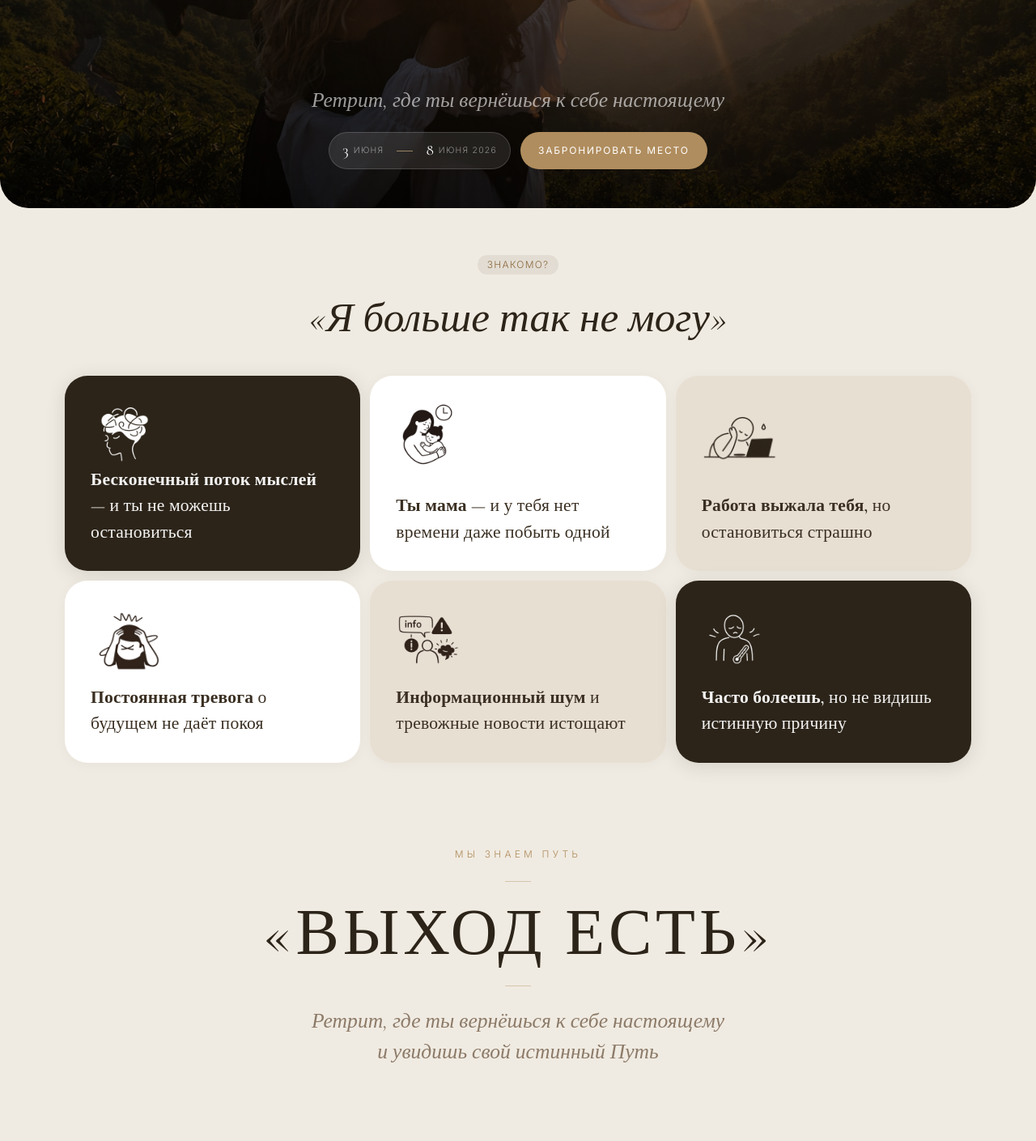
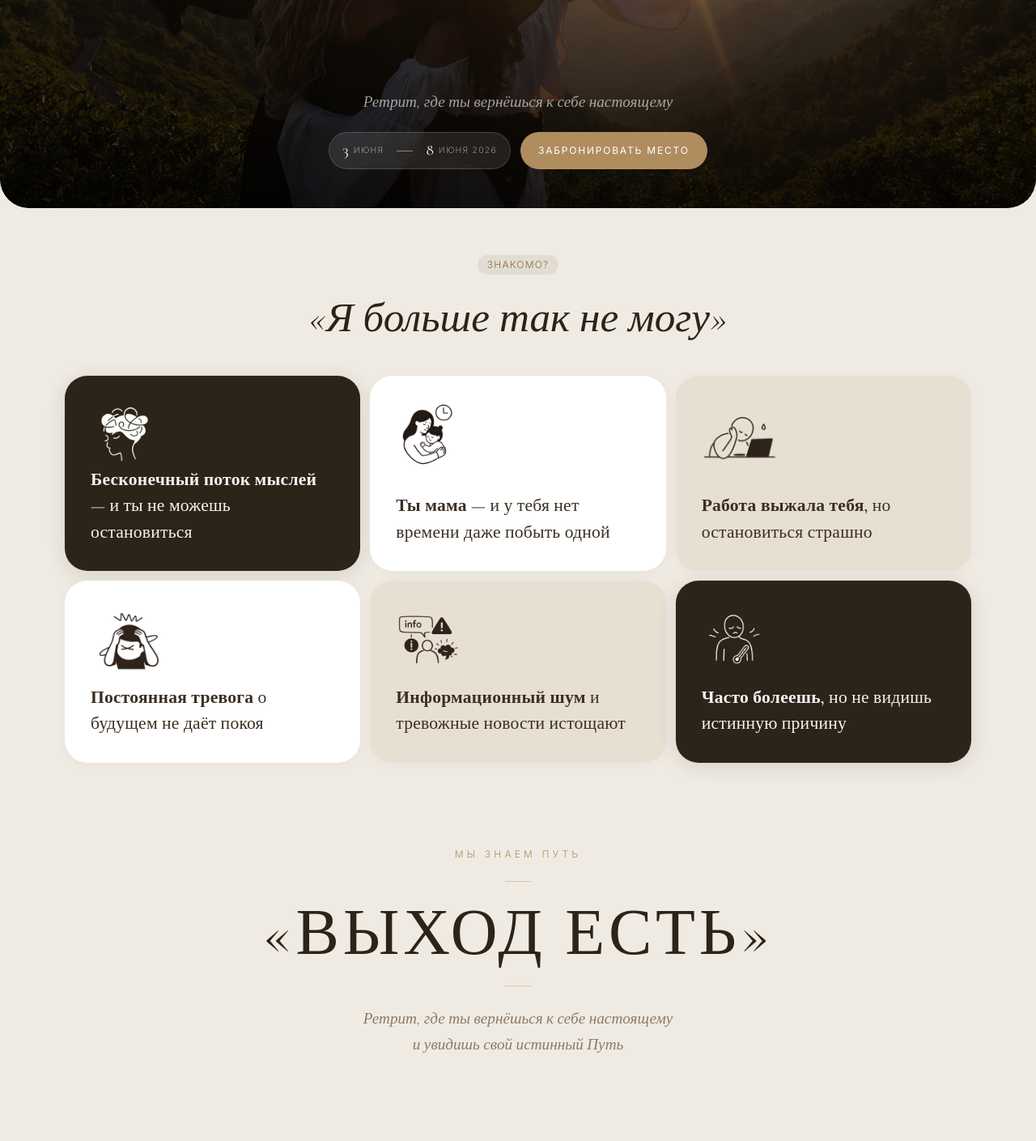
Before and after one commit to mixa-lll/RetritGergia, a React (Vite) app: page / in a window 1280 px wide. Shown: the part 543-1952 px from the top of the page at 81% size. Built offline with nearby package versions, Linux system fonts and the light colour scheme.

Commit message:
match tagline text size with reference style

```diff
--- a/src/app/App.tsx
+++ b/src/app/App.tsx
@@ -321,10 +321,10 @@ export default function App() {
             className="mb-5"
             style={{
               fontFamily: "'Cormorant Garamond', serif",
-              fontSize: "clamp(1.4rem, 4vw, 1.6rem)",
+              fontSize: "1.2rem",
               fontStyle: "italic",
               color: "rgba(255,255,255,0.6)",
-              lineHeight: 1.5,
+              lineHeight: 1.7,
             }}
           >
             Ретрит, где ты вернёшься к себе настоящему
@@ -430,7 +430,7 @@ export default function App() {
           <div className="w-8 h-px bg-[#b08d5e]/40 mx-auto my-6" />
           <h3 style={{ fontFamily: "'Cormorant Garamond', serif", fontSize: "clamp(2.8rem, 7vw, 5rem)", fontWeight: 300, color: "#2c2419", letterSpacing: "0.06em", lineHeight: 1 }}>«ВЫХОД ЕСТЬ»</h3>
           <div className="w-8 h-px bg-[#b08d5e]/40 mx-auto my-6" />
-          <p style={{ fontFamily: "'Cormorant Garamond', serif", fontSize: "clamp(1.4rem, 4vw, 1.6rem)", color: "#8c7a68", fontStyle: "italic", lineHeight: 1.5 }}>
+          <p style={{ fontFamily: "'Cormorant Garamond', serif", fontSize: "1.2rem", color: "#8c7a68", fontStyle: "italic", lineHeight: 1.7 }}>
             Ретрит, где ты вернёшься к себе настоящему<br className="hidden sm:block" /> и увидишь свой истинный Путь
           </p>
         </div>
```
